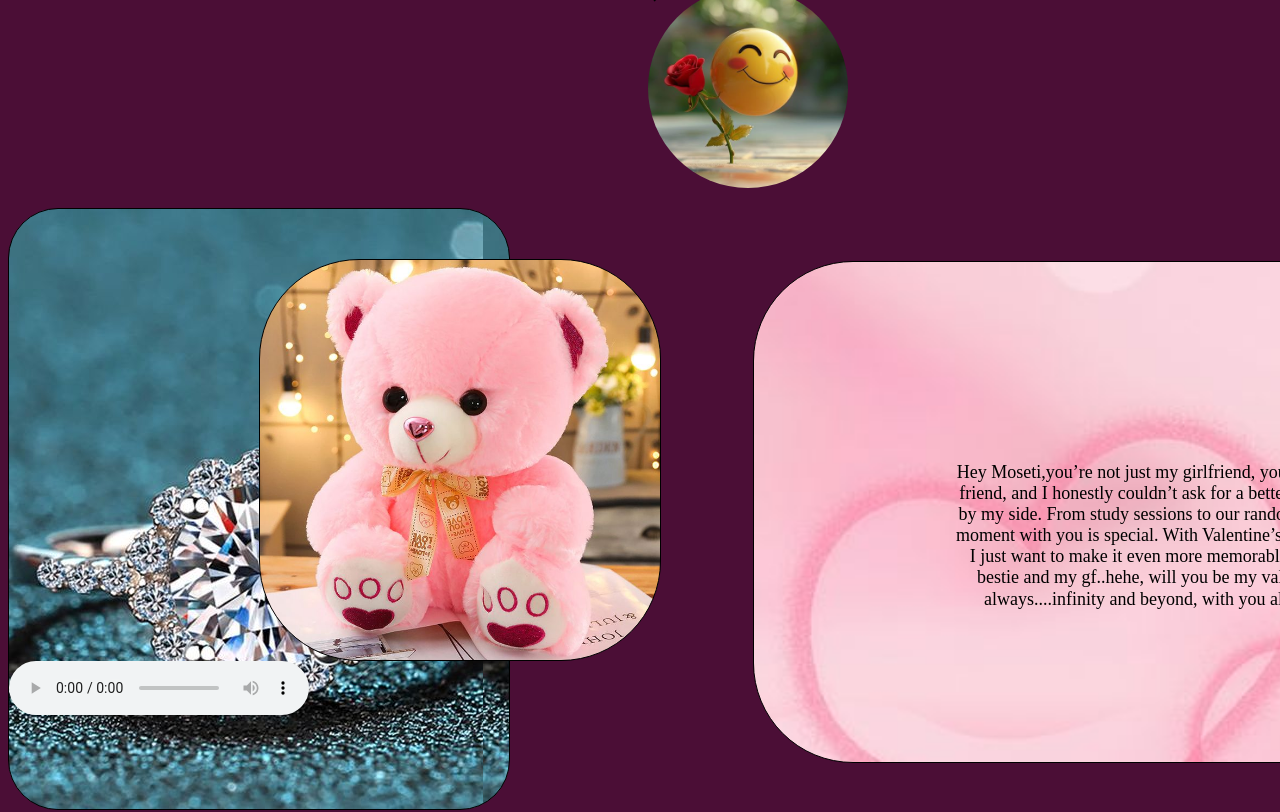
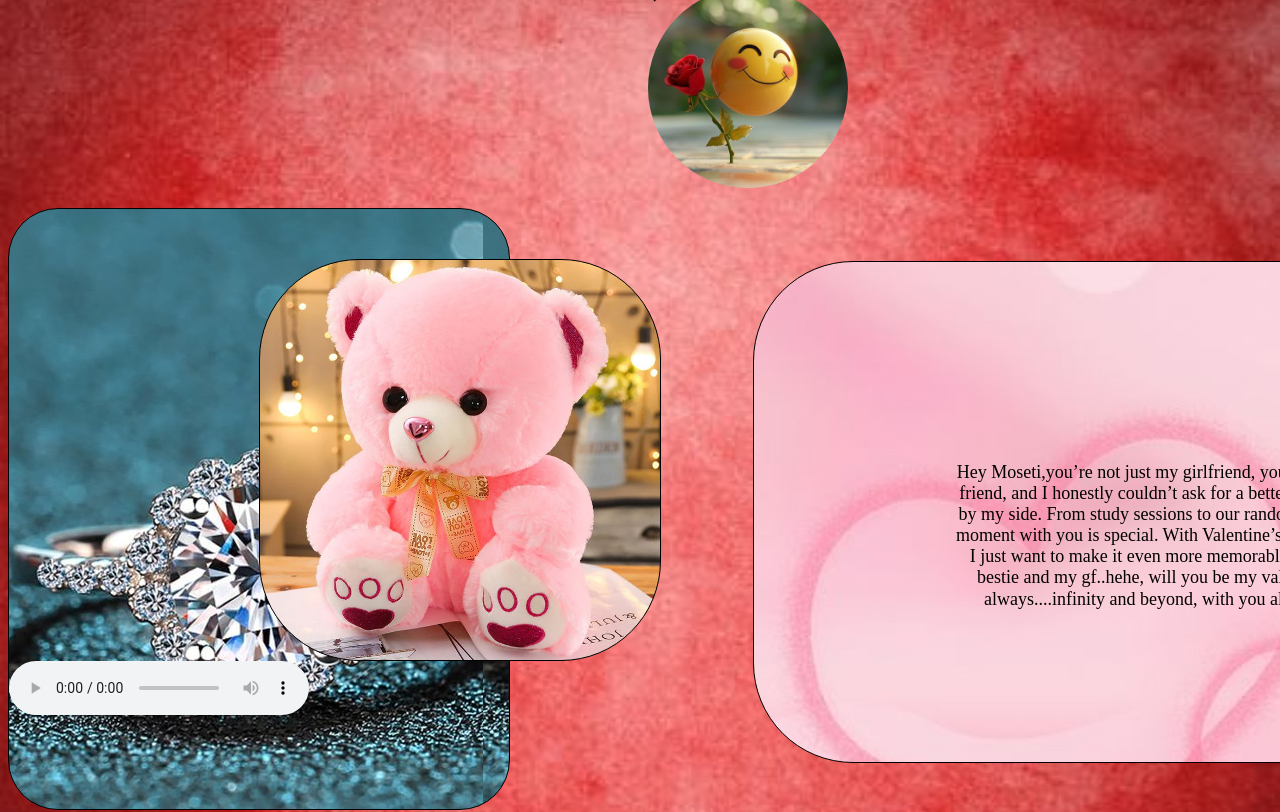
Before and after one commit to elvo-bepp/web, a plain HTML site: page index.html in a window 1280 px wide. Shown: the top 812 px of the page. Drawn offline with Linux system fonts and the light colour scheme.

Commit message:
Update index.html

```diff
--- a/index.html
+++ b/index.html
@@ -7,7 +7,7 @@
       <link rel="stylesheet" href="style345.css">
 </head>
 <div class="love">❤</div>
-<body style="background-color: #4B0E36; background-repeat: no-repeat; background-size: cover; background-position:center;height: 100vh;width:100vh;; ">
+<body style="background-image: url(wahhh.jpg); background-repeat: no-repeat; background-size: cover; background-position:center;height: 100vh;width:100vh; ">
 
       <div class="box">
             <div class="card">
```
